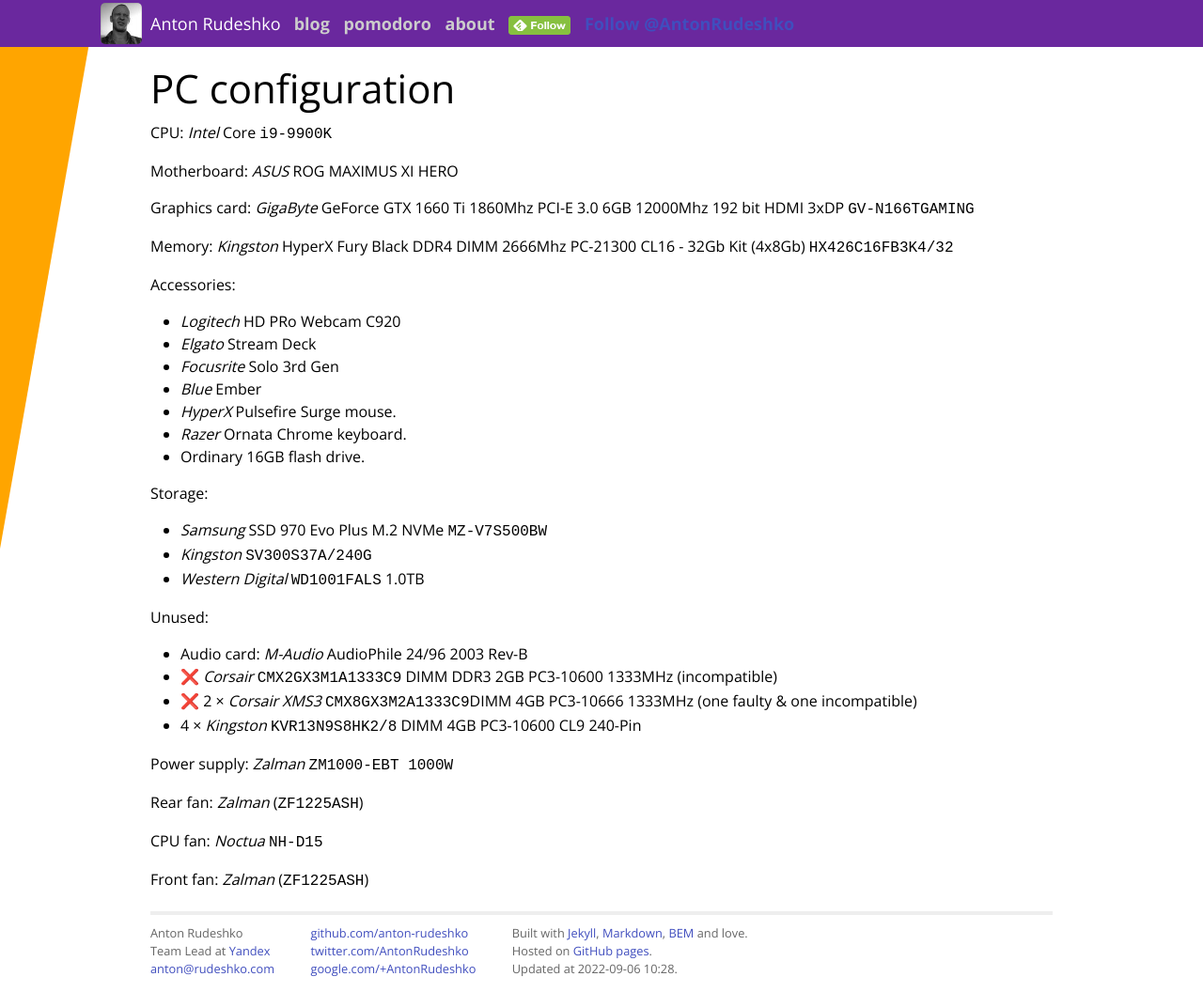
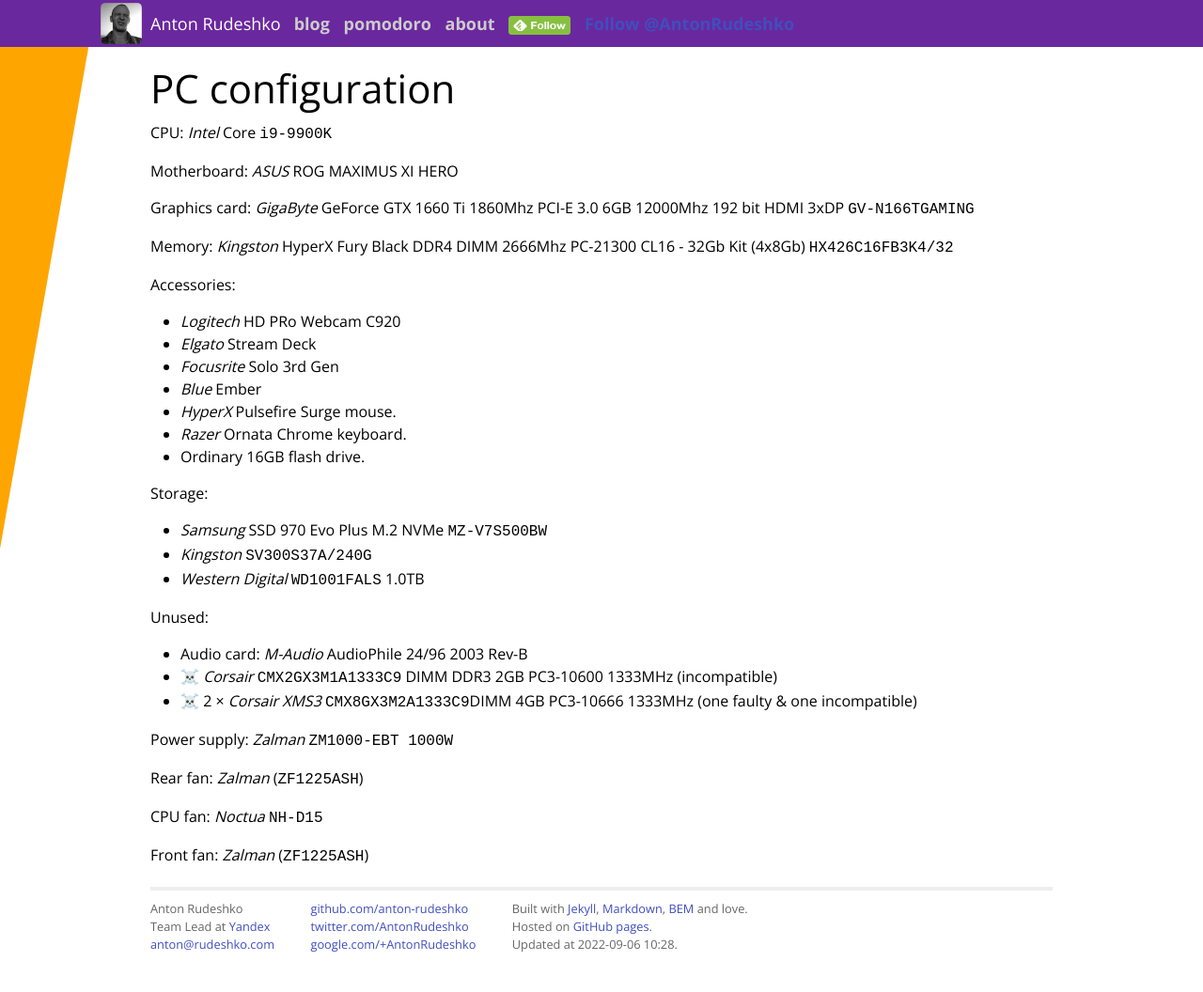
Before and after one commit to anton-rudeshko/anton-rudeshko.github.io, a Jekyll site: the page built from pc-config.md, in a window 1280 px wide. Shown: the whole page at 94% size. Built offline with Jekyll 4.4.1, drawn with Linux system fonts in a browser that asks for light colours; emoji names are drawn with the system emoji font; our own code applies the rules of GitHub Pages for plain Markdown files; comment, search, counter and statistics services are not loaded; after the commit the page ends 1030 px from its top, so only the background shows below that.

Commit message:
pc: remove used RAM

```diff
--- a/pc-config.md
+++ b/pc-config.md
@@ -27,9 +27,8 @@ Storage:
 Unused:
 
 * Audio card: _M-Audio_ AudioPhile 24/96 2003 Rev-B
-* :x: _Corsair_ `CMX2GX3M1A1333C9` DIMM DDR3 2GB PC3-10600 1333MHz (incompatible)
-* :x: 2 × _Corsair XMS3_ `CMX8GX3M2A1333C9`DIMM 4GB PC3-10666 1333MHz (one faulty & one incompatible)
-* 4 × _Kingston_ `KVR13N9S8HK2/8` DIMM 4GB PC3-10600 CL9 240-Pin
+* ☠️ _Corsair_ `CMX2GX3M1A1333C9` DIMM DDR3 2GB PC3-10600 1333MHz (incompatible)
+* ☠️ 2 × _Corsair XMS3_ `CMX8GX3M2A1333C9`DIMM 4GB PC3-10666 1333MHz (one faulty & one incompatible)
 
 Power supply: _Zalman_ `ZM1000-EBT 1000W`
 
```
